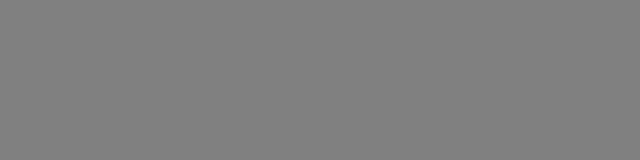
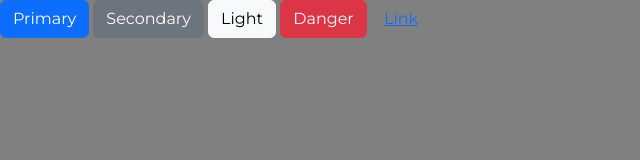
Before and after one commit to AdrianSzklarski/PROJECT_www_Porsche, a plain HTML site: page index.html in a window 1280 px wide. Shown: the whole page, without its empty margins (0-640 px from the left). Drawn offline with nearby package versions, Linux system fonts and the light colour scheme.

Commit message:
test of bootstrap

```diff
--- a/index.html
+++ b/index.html
@@ -21,6 +21,13 @@
 
 <body>
 
+    <!-- test of bootstrap -->
+    <button type="button" class="btn btn-primary">Primary</button>
+    <button type="button" class="btn btn-secondary">Secondary</button>
+    <button type="button" class="btn btn-light">Light</button>
+    <button type="button" class="btn btn-danger">Danger</button>
+    <button type="button" class="btn btn-link">Link</button>
+
 
     <script src="https://cdn.jsdelivr.net/npm/bootstrap@5.3.0-alpha1/dist/js/bootstrap.bundle.min.js"
         integrity="sha384-w76AqPfDkMBDXo30jS1Sgez6pr3x5MlQ1ZAGC+nuZB+EYdgRZgiwxhTBTkF7CXvN"
```
